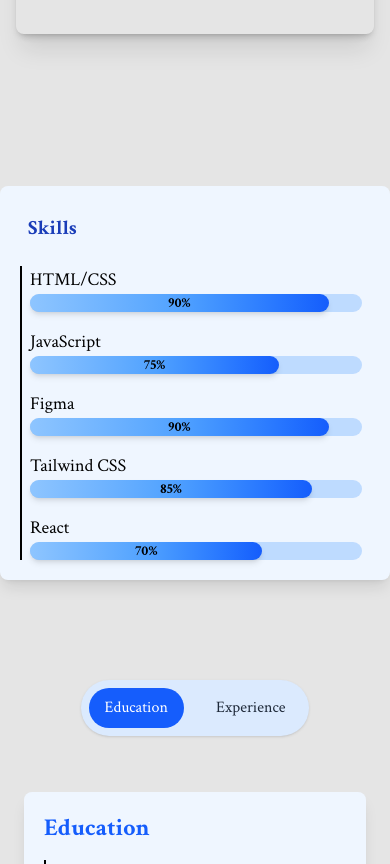
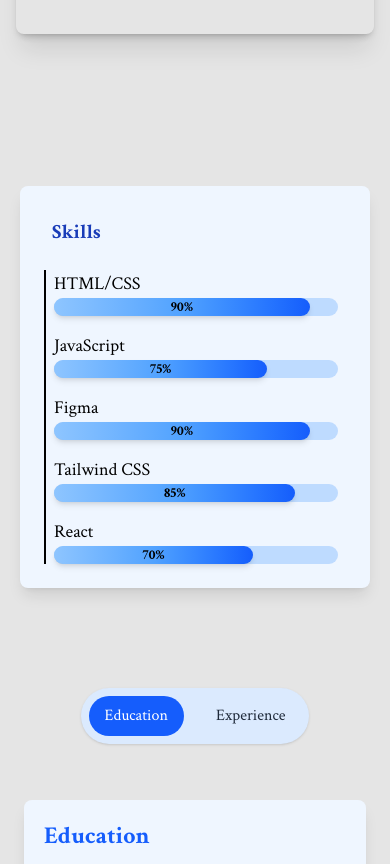
Before and after one commit to Im-binay/Binay_portfolio, a React (Vite) app: page / in a window 390 px wide. Shown: the part 1546-2410 px from the top of the page. Built offline with nearby package versions, Linux system fonts and the light colour scheme.

Commit message:
Add padding in skill

```diff
--- a/src/components/Skills.jsx
+++ b/src/components/Skills.jsx
@@ -5,10 +5,10 @@ export default function Skill() {
     <section
       aria-labelledby="skill-heading"
       id="skills"
-      className="flex flex-col items-center justify-center h-auto pb-10 pt-8 md:px-5 bg-light text-dark transition-colors duration-300"
+      className="flex flex-col items-center justify-center h-auto pb-10 p-5 pt-8 md:px-5 bg-light text-dark transition-colors duration-300"
     >
       <div
-        className=" skill-div w-full max-w-4xl mt-15 p-5  bg-blue-50 shadow-lg rounded-lg"
+        className=" skill-div w-full max-w-4xl mt-15 p-6  bg-blue-50 shadow-lg rounded-lg"
         data-aos="fade-up"
       >
         <h1
```
